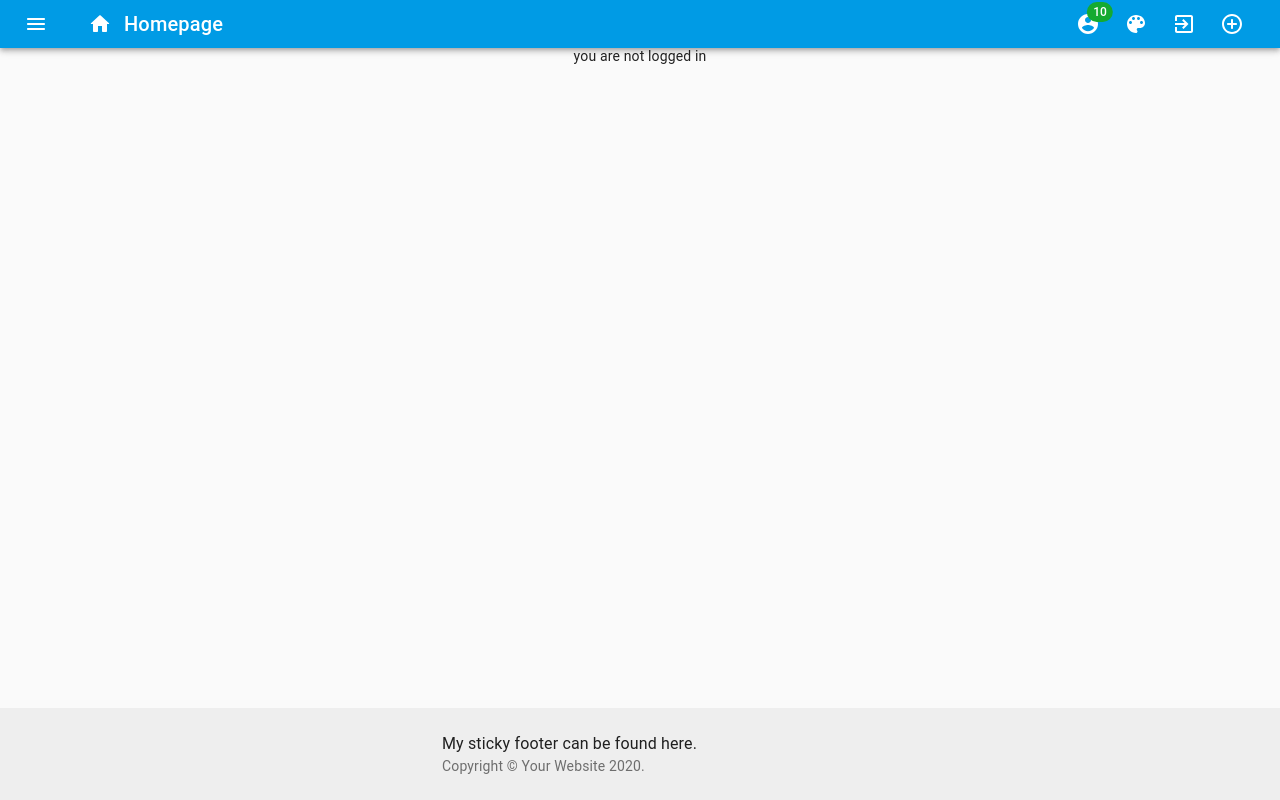
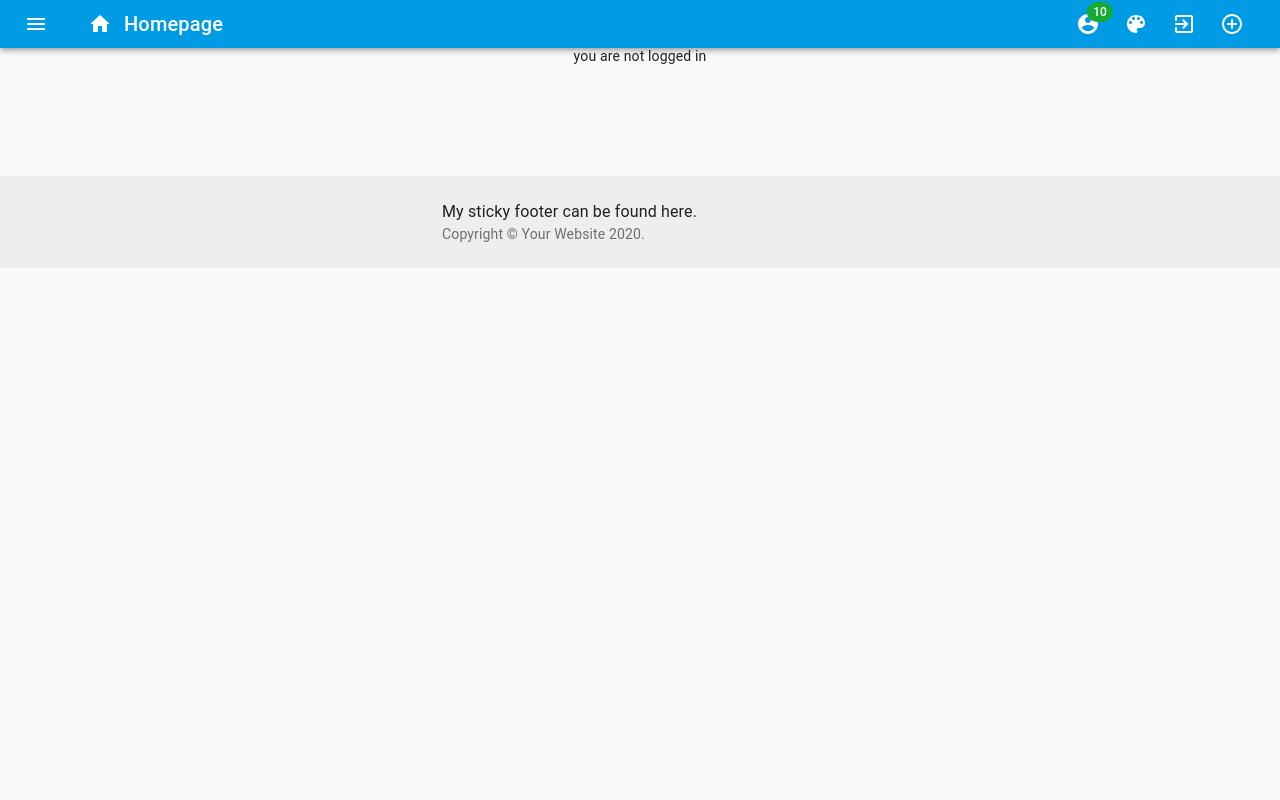
Before and after one commit to JonesTPG/fullstack-theme-base, a React (Create React App) app in the folder front-end/: page / in a window 1280 px wide. Built offline with nearby package versions, Linux system fonts and the light colour scheme; what apollo-cache-persist, apollo-link-ws would draw is missing.

Commit message:
Fixed footer placement. Added help texts to feedback

```diff
--- a/front-end/src/components/feedback/Feedback.jsx
+++ b/front-end/src/components/feedback/Feedback.jsx
@@ -5,6 +5,7 @@ import { FeedbackStyles } from '../AllStyles';
 import { withStyles } from '@material-ui/core/';
 import Button from '@material-ui/core/Button';
 import Grid from '@material-ui/core/Grid';
+import Tooltip from "@material-ui/core/Tooltip"
 import IconButton from '@material-ui/core/IconButton';
 import SentimentDissatisfiedRounded from '@material-ui/icons/SentimentDissatisfiedRounded';
 import SentimentSatisfiedRounded from '@material-ui/icons/SentimentSatisfiedRounded';
@@ -47,29 +48,36 @@ const Feedback = props => {
           <h2>Please let us know how you feel</h2>
         </Grid>
         <Grid item>
+          <Tooltip title="Bad">
             <IconButton className={classes.iconbutton} onClick={handleSadClick}>
               <SentimentDissatisfiedRounded />
             </IconButton>
+          </Tooltip>
         </Grid>
         <Grid item>
+          <Tooltip title="OK">
             <IconButton className={classes.iconbutton} onClick={handleOkClick}>
               <SentimentSatisfied />
             </IconButton>
+          </Tooltip>
         </Grid>
         <Grid item>
+          <Tooltip title="Good">
             <IconButton className={classes.iconbutton} onClick={handleGladClick}>
               <SentimentSatisfiedRounded />
             </IconButton>
+          </Tooltip>
         </Grid>
         <Grid item>
+          <Tooltip title="Give written feedback">
             <TextField
               id="filled-textarea"
-            label="Feedback"
               placeholder="Write feedback..."
               multiline
               variant="outlined"
               {...textFeedback.inputprops()}
             />
+          </Tooltip>
         </Grid>
         <Grid item>
           <Button onClick={handleFeedback} className={classes.submit} >Send</Button>
--- a/front-end/src/components/footer/Footer.jsx
+++ b/front-end/src/components/footer/Footer.jsx
@@ -22,15 +22,12 @@ const useStyles = makeStyles(theme => ({
   root: {
     display: 'flex',
     flexDirection: 'column',
-    minHeight: '100%'
-  },
-  main: {
+    minHeight: '100%',
     marginTop: theme.spacing(8),
-    marginBottom: theme.spacing(2)
   },
   footer: {
     padding: theme.spacing(3),
-    position: "absolute",
+    display: "block",
     bottom: 0,
     width: "100%",
     alignItems: "center",
```
Lines whose indentation alone changed are shown as unchanged.
